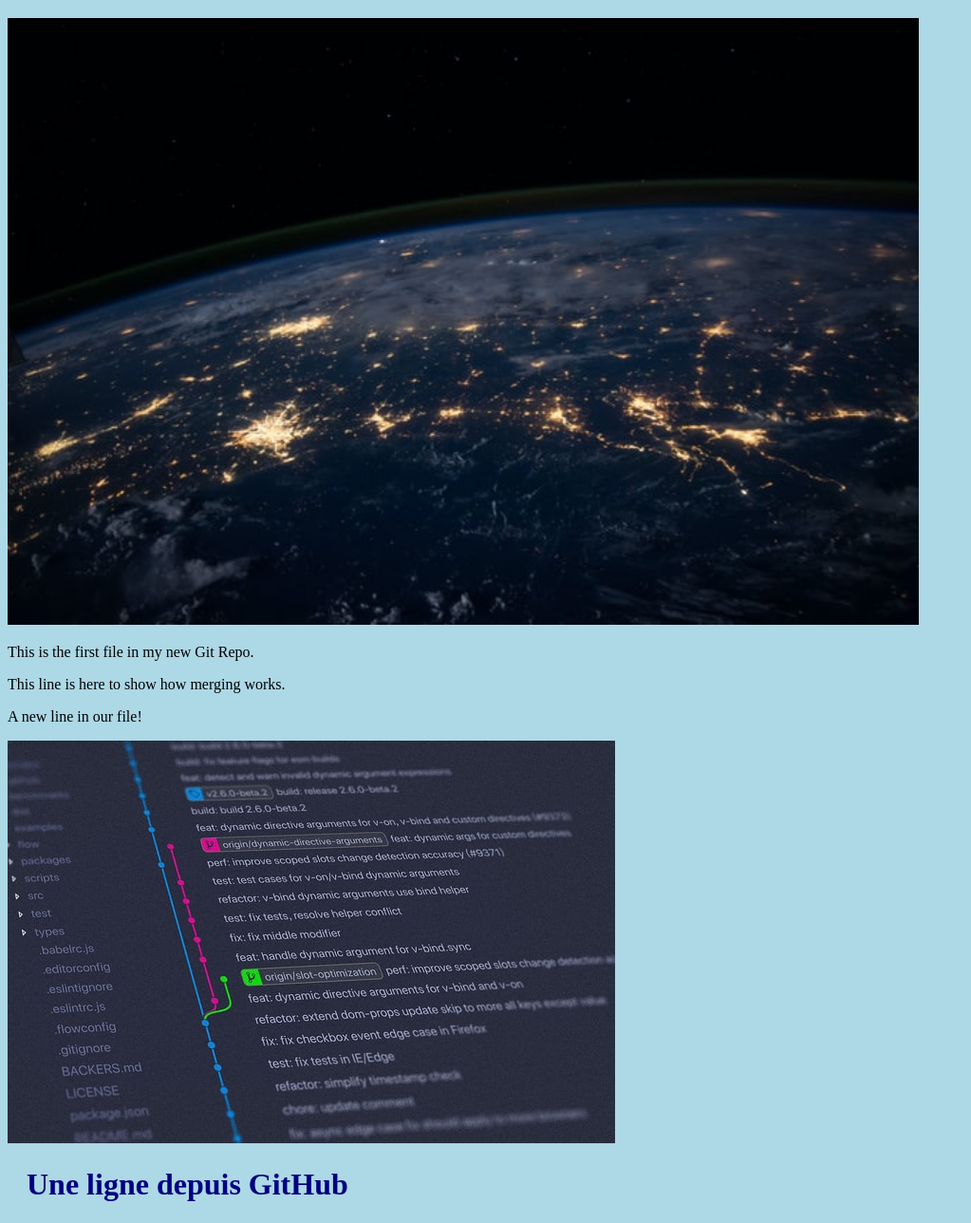
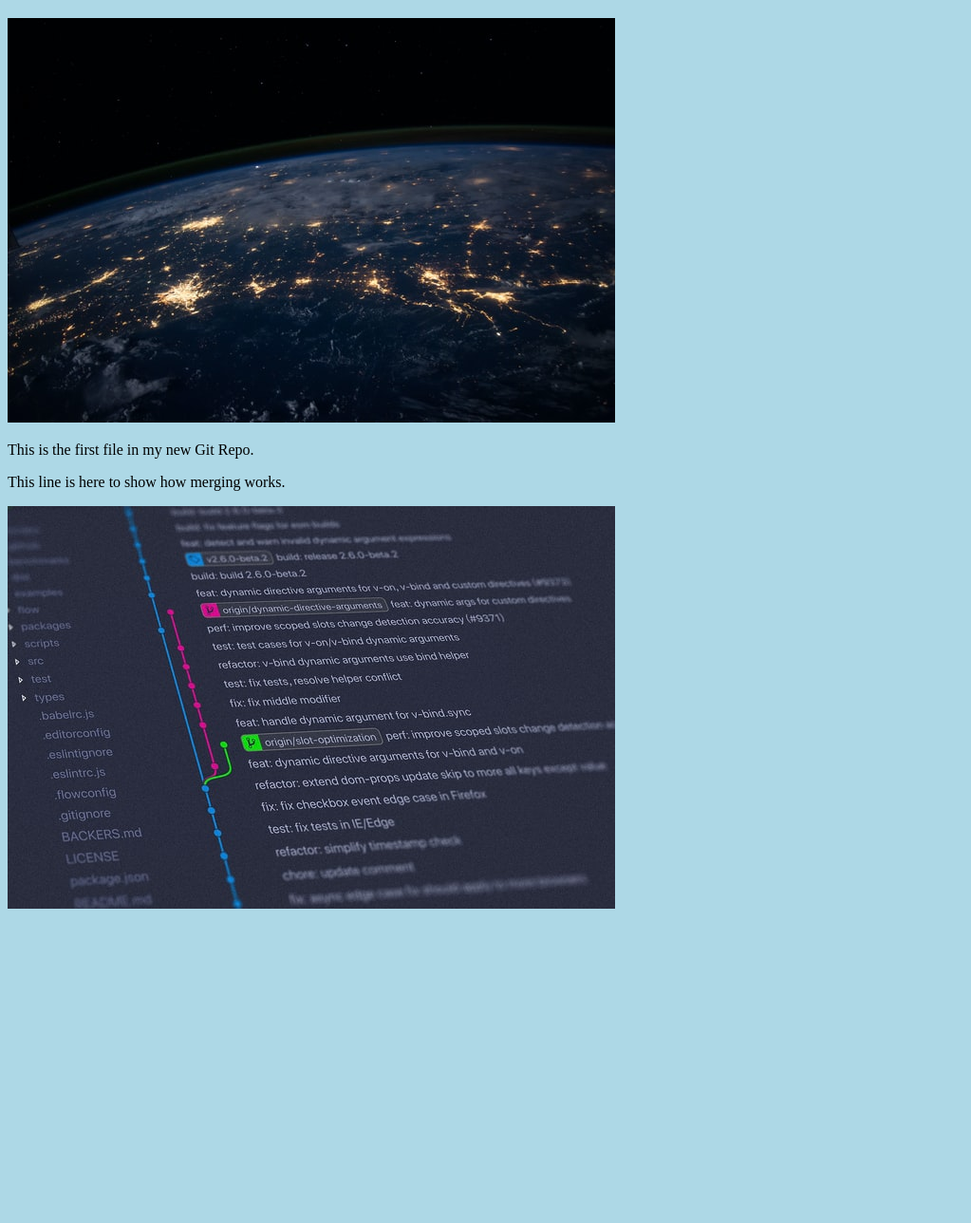
Before and after one commit to MezghichGit/labGitGK, a plain HTML site: page index.html in a window 1280 px wide. Shown: the part 61-1349 px from the top of the page at 95% size, without its empty margins (0-1023 px from the left). After the commit the page ends 1030 px from the top, so only its background shows below. Drawn offline with Linux system fonts and the light colour scheme.

Commit message:
Updated index.html. Resized image

```diff
--- a/index.html
+++ b/index.html
@@ -7,11 +7,10 @@
 <body>
 
 <h1>Hello world!</h1>
-<div><img src="img_hello_world.jpg" alt="Hello World from Space" style="width:100%;max-width:960px"></div>
+<div><img src="img_hello_world.jpg" alt="Hello World from Space" style="width:100%;max-width:640px"></div>
 <p>This is the first file in my new Git Repo.</p>
 <p>This line is here to show how merging works.</p>
-<p>A new line in our file!</p>
 <div><img src="img_hello_git.jpg" alt="Hello Git" style="width:100%;max-width:640px"></div>
-  <h1>Une ligne depuis GitHub</h1>
+
 </body>
 </html>
```
